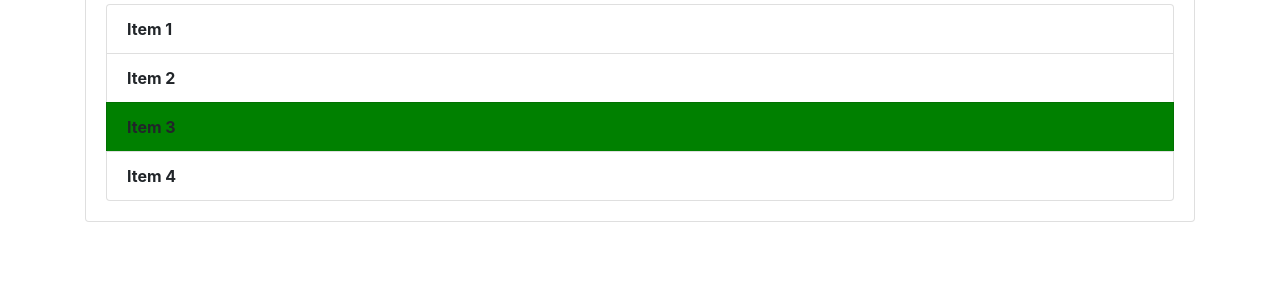
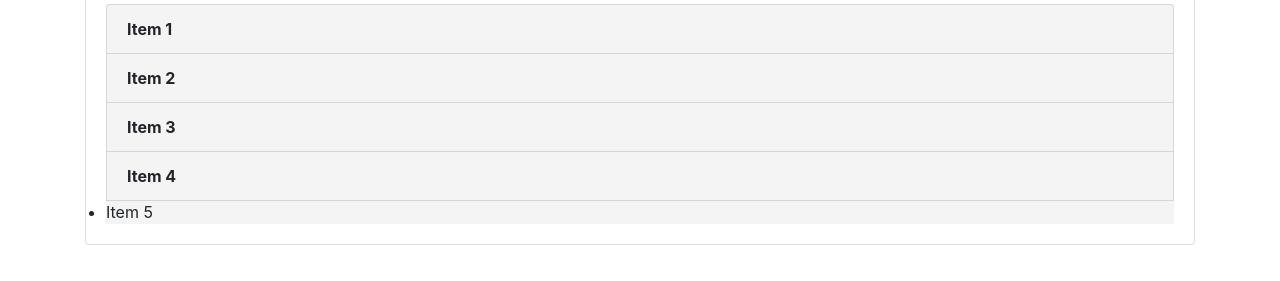
Before and after one commit to Harsha-kalava/WebTask3, a plain HTML site: page index.html in a window 1280 px wide. Shown: the part 273-554 px from the top of the page. Drawn offline with nearby package versions, Linux system fonts and the light colour scheme.

Commit message:
Web Task 4

```diff
--- a/index.html
+++ b/index.html
@@ -33,6 +33,7 @@
 					<li class="list-group-item">Item 2</li>
 					<li class="list-group-item">Item 3</li>
 					<li class="list-group-item">Item 4</li>
+					<li class="list-group-tag">Item 5</li>
 				</ul>
 			</div>
 		</div>
--- a/script.js
+++ b/script.js
@@ -2,9 +2,12 @@ const header = document.getElementById("main-header");
 const headerTitle = document.getElementById("header-title");
 const addItems = document.getElementsByClassName("title");
 let listItems = document.getElementsByClassName("list-group-item");
-
-listItems[2].style.backgroundColor = "green";
+let taglistItems = document.getElementsByTagName("li");
 
 for (i = 0; i < listItems.length; i++) {
 	listItems[i].style.fontWeight = "bold";
 }
+
+for (i = 0; i < taglistItems.length; i++) {
+	taglistItems[i].style.backgroundColor = "#f4f4f4";
+}
```
